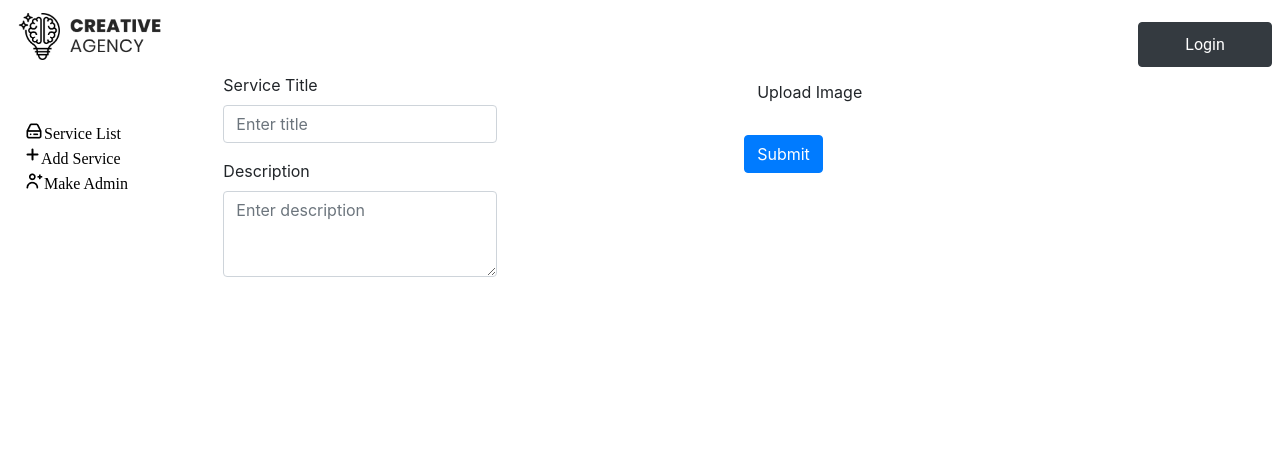
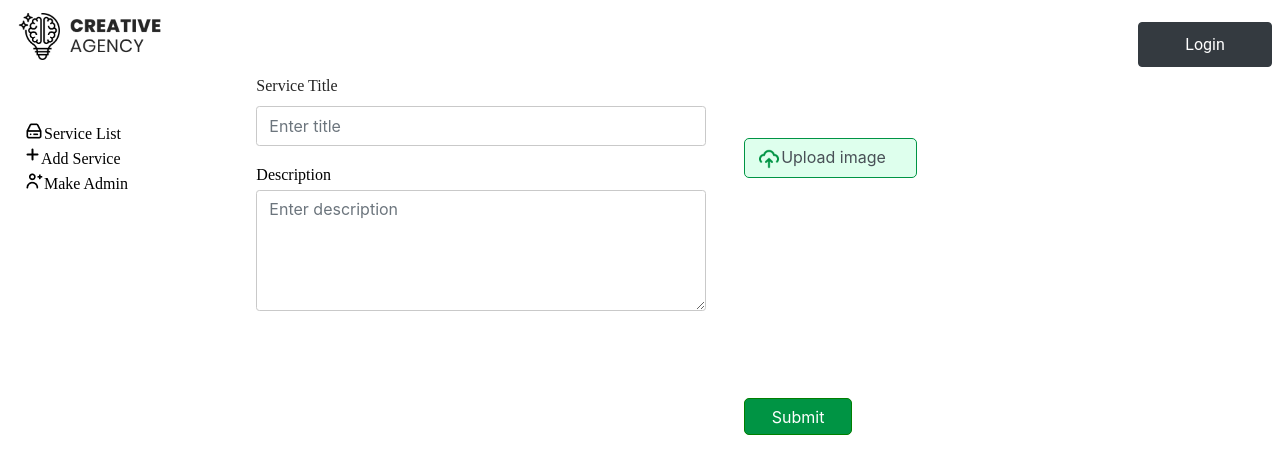
Before and after one commit to ranamahmud/creative-agency-client, a React (Create React App) app: page /add-service in a window 1280 px wide. Shown: the top 474 px of the page. Built offline with nearby package versions, Linux system fonts and the light colour scheme; no server answers; what react-alert-template-basic would draw is missing.

Commit message:
add service form ui updated

```diff
--- /dev/null
+++ b/src/components/AddService/AddService.css
@@ -0,0 +1,74 @@
+#add-service{
+    padding-left: 33px;
+}
+
+#add-service input{
+  width: 450px;
+  height: 40px;
+  background: #FFFFFF;
+  border: 0.666667px solid #C9C9C9;
+  box-sizing: border-box;
+  border-radius: 3.33333px;
+}
+
+#add-service textarea{
+    width: 450px;
+    height: 121px;
+    background: #FFFFFF;
+    border: 0.666667px solid #C9C9C9;
+    box-sizing: border-box;
+    border-radius: 3.33333px;
+}
+
+ #add-service>div:nth-child(1)>label {
+    height: 24px;
+    font-family: Poppins;
+    font-style: normal;
+    font-weight: 500;
+    font-size: 16px;
+    line-height: 24px;
+    /* identical to box height */
+    color: #232323;
+}
+
+#add-service>div:nth-child(2)>label {
+   width: 92.67px;
+   height: 18.67px;
+   font-family: Poppins;
+   font-style: normal;
+   font-weight: 500;
+   font-size: 16px;
+   line-height: 24px;
+   color: #000000;
+}
+
+#upload-btn-img{
+ width: 173px;
+ height: 40px;
+ background: #DEFFED;
+ border: 1px solid #009444;
+ box-sizing: border-box;
+ border-radius: 5px;
+}
+
+#upload-btn-img p {
+    padding-top: 18px;
+    padding-left: 48px;
+}
+#upload-btn-img::after {
+    visibility: hidden;
+}
+
+#upload-img-form{
+    padding-top: 65px;
+}
+
+#add-btn{
+    background-color: #009444 !important;
+    width: 108px;
+    height: 37px;
+    border:1px solid green;
+    border-radius: 5px;
+        margin-top: 200px;
+
+}
--- a/src/components/AddService/AddService.js
+++ b/src/components/AddService/AddService.js
@@ -1,18 +1,71 @@
-import React from 'react';
-import { Button, Form, Navbar } from 'react-bootstrap';
+import React, { useState } from 'react';
+import { Button, Form, Image, Navbar } from 'react-bootstrap';
 import Sidebar from '../Dashboard/Sidebar/Sidebar';
 import NavbarMain from '../Home/NavbarMain/NavbarMain';
+import './AddService.css'
+import { useAlert } from 'react-alert'
 
 const AddService = () => {
+    const alert = useAlert()
+    const [info, setInfo] = useState({
+        status: 'Pending'
+    });
+    const [file, setFile] = useState(null);
+    const handleBlur = e => {
+        const newInfo = { ...info };
+        newInfo[e.target.name] = e.target.value;
+        setInfo(newInfo);
+    }
+
+    const handleFileChange = (e) => {
+        const newFile = e.target.files[0];
+        console.log(newFile)
+        setFile(newFile);
+    }
+
+    const handleSubmit = (e) => {
+        const formData = new FormData()
+        console.log(info);
+        if (file === null) {
+            alert.error('You must select a image file')
+
+        } else {
+            formData.append('file', file);
+            formData.append('userName', info.userName);
+            formData.append('email', info.email);
+            formData.append('name', info.name);
+            formData.append('details', info.details);
+            formData.append('price', info.price);
+            console.log(info);
+            // fetch('https://salty-plateau-71286.herokuapp.com/addADoctor', {
+            fetch('http://localhost:5000/addOrder', {
+                method: 'POST',
+                body: formData
+            })
+                .then(response => response.json())
+                .then(data => {
+                    alert.success('Order Placed Successfully!')
+                    document.querySelector('#order-form').reset()
+                })
+                .catch(error => {
+                    alert.error('Order Placed Failed!')
+
+                    console.error(error)
+                })
+
+        }
+
+        e.preventDefault()
+    }
     return (
         <section>
             <NavbarMain />
             <div className="container-fluid row">
                 <Sidebar></Sidebar>
                 <div className="col-md-5 col-sm-12 col-12 d-flex">
-                    <Form>
+                    <Form id="add-service">
                         <Form.Group controlId="formBasicEmail">
-                            <Form.Label>Service Title</Form.Label>
+                            <Form.Label >Service Title</Form.Label>
                             <Form.Control type="email" placeholder="Enter title" />
                         </Form.Group>
 
@@ -26,19 +79,29 @@ const AddService = () => {
                     </Form>
                 </div>
                 <div className="col-md-5 col-sm-12 col-12">
-                    <Form.Group>
-                        {/* <input onChange={handleFileChange} type="file" className="form-control" id="fileUpload" /> */}
+                    <div className="form-group"
+                        id="upload-img-form"
+                    >
+                        <div className="custom-file"
+                        >
+                            <label id="upload-btn-img" className="custom-file-label" htmlFor="customFile"
+                            ><Image src={require('../../images/icons/upload-image.png')}
+                                style={{ width: "24px", height: "24px" }}
+                                />Upload image</label>
+                            <input type="file"
+                                onChange={handleFileChange}
+                                id="customFile"
+                                hidden
+                            />
 
-                        <Form.Label for="files" class="btn">Upload Image</Form.Label>
-                        <input id="files"
-                            style={{ visibility: 'hidden' }}
-                            type="file" />
+                        </div>
+                    </div>
 
-                    </Form.Group>
-                    <Button variant="primary" type="submit">
+                    <button id="add-btn"
+                        className="text-white"
+                    >
                         Submit
-  </Button>
-
+  </button>
                 </div>
 
             </div>
```
